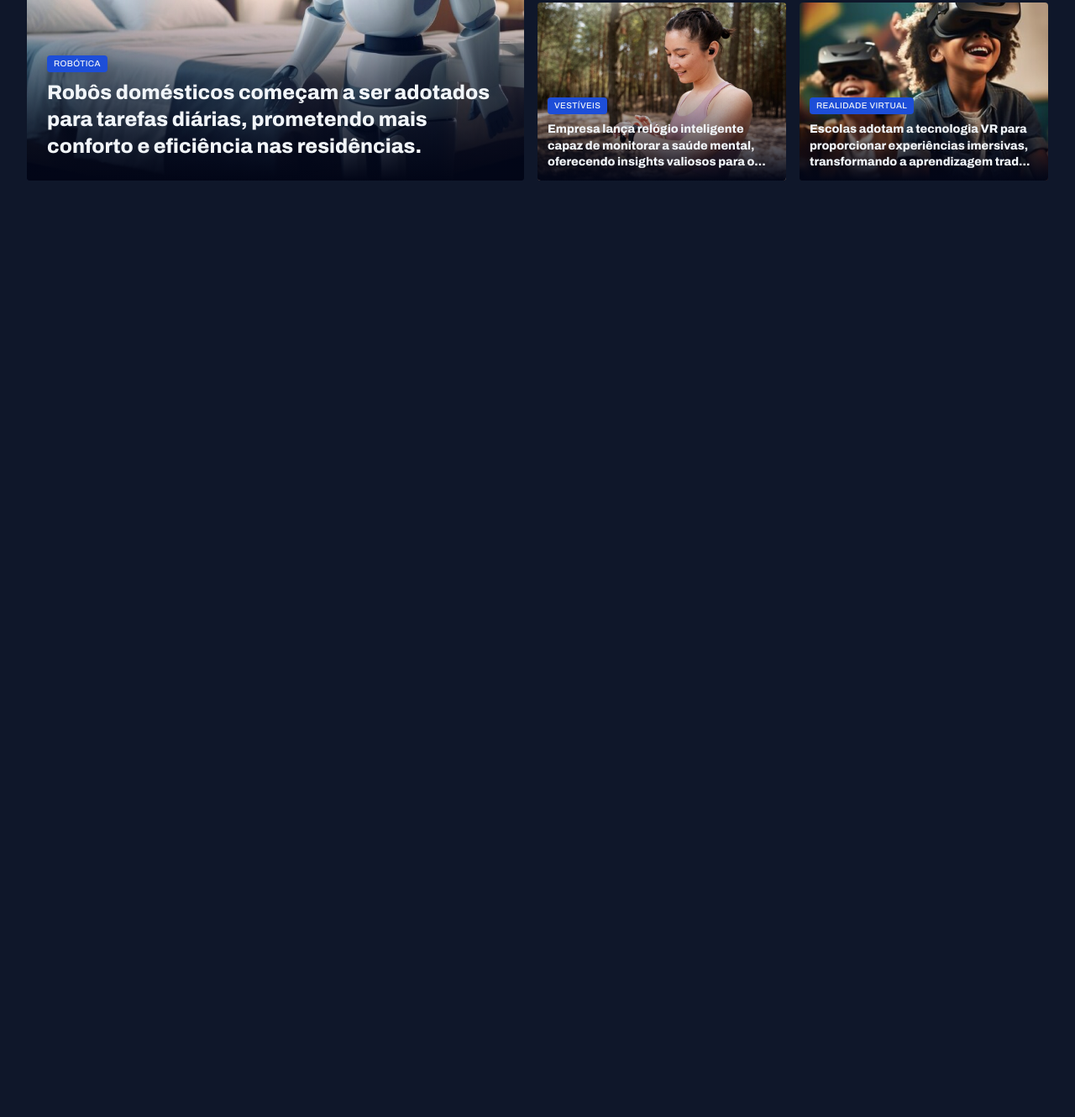
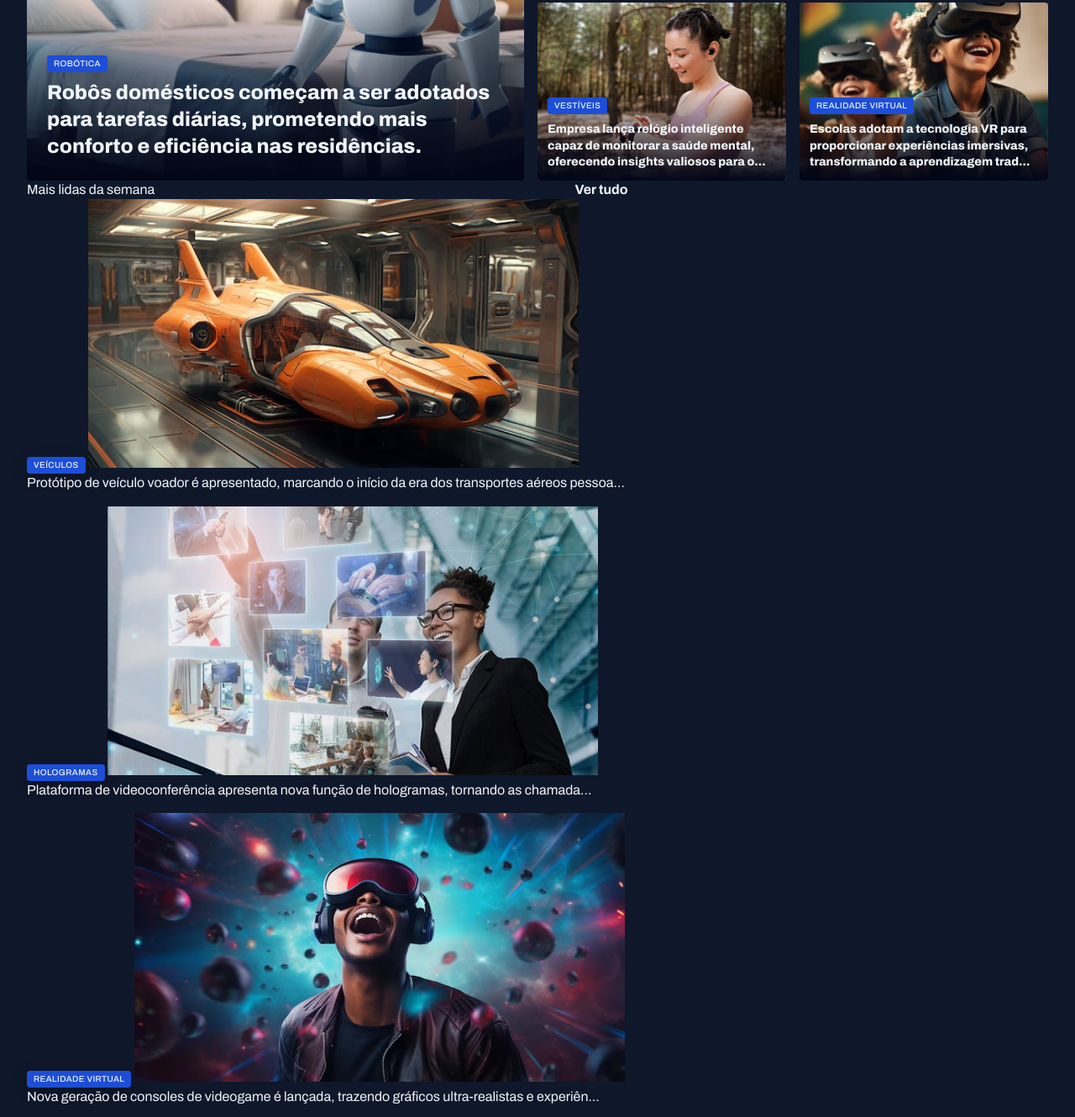
Before and after one commit to gisellenicolaucwb/Projeto_portal_de_not-cias_2, a plain HTML site: page index.html in a window 1280 px wide. Shown: the part 380-1710 px from the top of the page at 84% size. Before the commit the page ends 800 px from the top, so only its background shows below. Drawn offline with Linux system fonts and the light colour scheme; files whose address does not match are found by name.

Commit message:
estruturando a seção mais lidas da semana

```diff
--- a/index.html
+++ b/index.html
@@ -116,6 +116,49 @@
           </figure>
         </div>
       </section>
+      <section id="weekly">
+        <header class="grid grid-flow-col">
+          <h3>Mais lidas da semana</h3>
+          <a href="#" class="grid grid-flow-col">
+            <strong>Ver tudo</strong>
+            <span></span>
+          </a>
+        </header>
+        <div class="grid gap-16">
+          <figure>
+            <span class="content-tag">veículos</span>
+            <img src="assets/images/Image 06.png" alt="" />
+            <p>
+              Protótipo de veículo voador é apresentado, marcando o início da
+              era dos transportes aéreos pessoa...
+            </p>
+          </figure>
+          <figure>
+            <span class="content-tag">Hologramas</span>
+            <img src="assets/images/Image 07.png" alt="" />
+            <p>
+              Plataforma de videoconferência apresenta nova função de
+              hologramas, tornando as chamada...
+            </p>
+          </figure>
+          <figure>
+            <span class="content-tag">Realidade Virtual</span>
+            <img src="assets/images/Image 08.png" alt="" />
+            <p>
+              Nova geração de consoles de videogame é lançada, trazendo gráficos
+              ultra-realistas e experiên...
+            </p>
+          </figure>
+          <figure>
+            <span class="content-tag">Internet</span>
+            <img src="assets/images/Image 09.png" alt="" />
+            <p>
+              Projeto busca oferecer internet de alta velocidade em áreas
+              remotas através de satélites.
+            </p>
+          </figure>
+        </div>
+      </section>
     </main>
   </body>
 </html>
```
